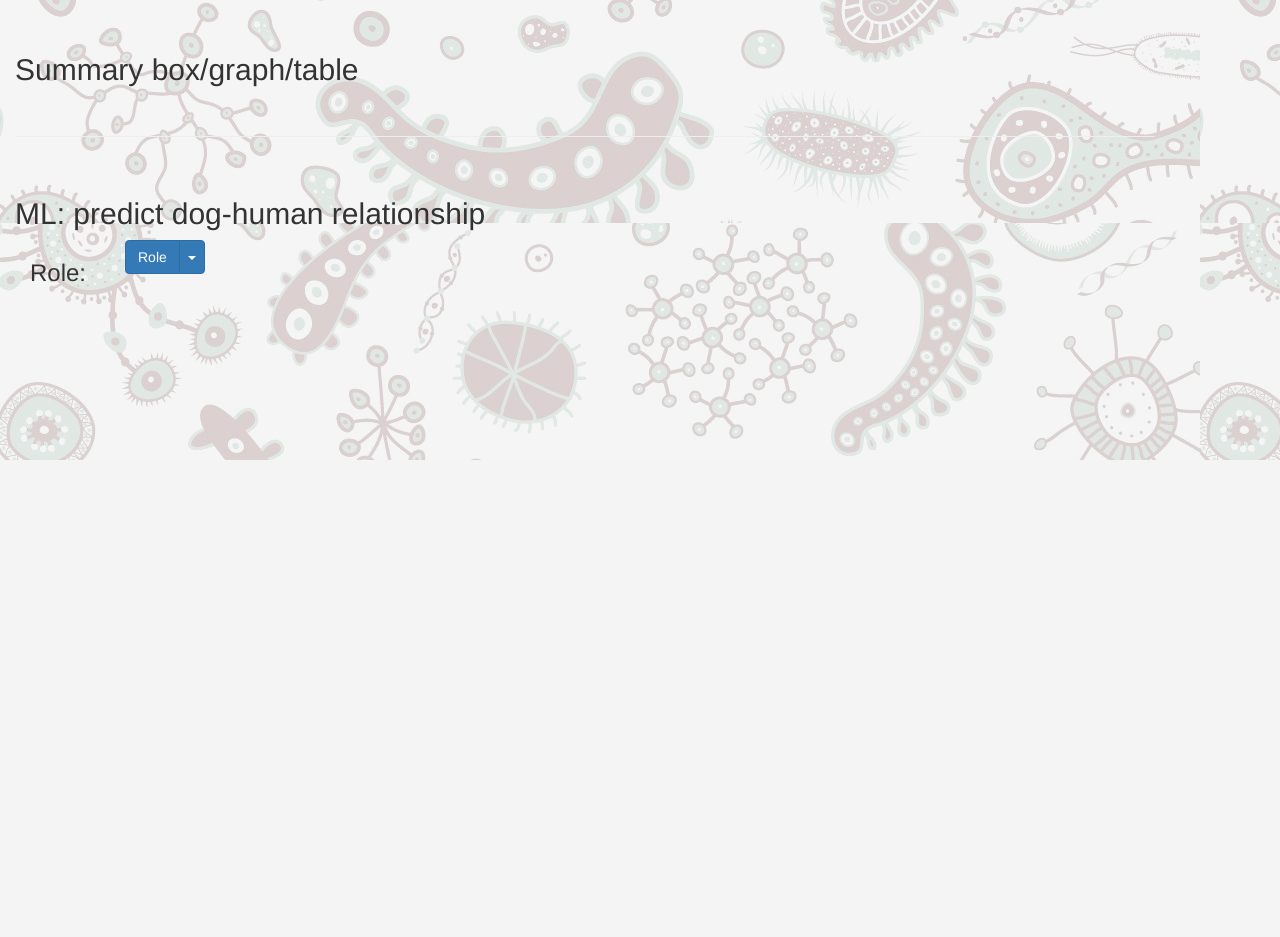
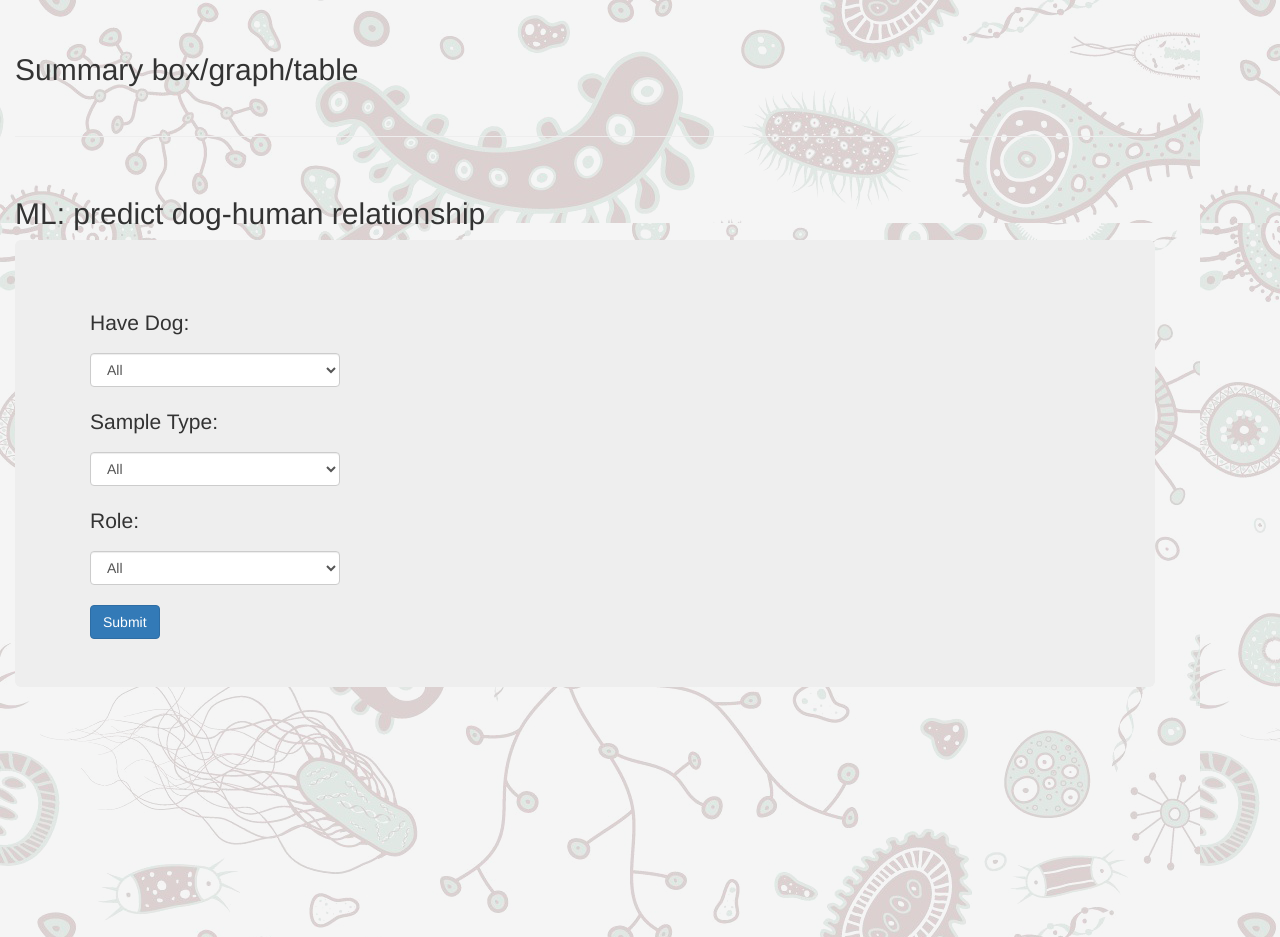
Before and after one commit to pGuillergan/Group-Project-3, a Flask app: page / in a window 1280 px wide. Shown: the part 704-1641 px from the top of the page. Before the commit the page ends 1164 px from the top, so only its background shows below. Run offline with Flask 2, Linux system fonts and the light colour scheme; some libraries are stand-ins or nearby versions.

Commit message:
some stuff

```diff
--- a/3 - Paul/static/css/styles.css
+++ b/3 - Paul/static/css/styles.css
@@ -6,3 +6,30 @@ body {
   background: #F5F5F5;
   background-image: url("../img/bac_back_copy.png");
 }
+
+.questionairre {
+    opacity: 100%;
+    margin-left: 0px;
+    margin-right: 0px;
+    padding: 0px 8px 0px 50px;
+    background-color: transparent;
+    /* border-radius: 50px */
+}
+
+.qtext {
+    color: black;
+    /*text-shadow: .5px .5px 15px black;*/
+}
+
+.question_margin {
+    padding: 20px 0px 0px 0px;
+    margin: 0px;
+}
+
+.row {
+    margin: 0px;
+}
+
+#human_role, #sample_type, #have_dog{
+ width:250px;
+}
--- /dev/null
+++ b/3 - Paul/static/js/app.js
@@ -0,0 +1,17 @@
+// --------------------------------------------------
+// | HTML FORM STUFF |
+// --------------------------------------------------
+$("#my_form").submit(function(e) {
+
+  e.preventDefault();
+
+  var have_dog = document.getElementById('have_dog').value;
+  var sample_type = document.getElementById('sample_type').value;
+  var human_role = document.getElementById('human_role').value;
+
+  console.log(have_dog);
+  console.log(sample_type);
+  console.log(human_role);
+
+
+});
--- a/3 - Paul/templates/index.html
+++ b/3 - Paul/templates/index.html
@@ -61,28 +61,82 @@
       <br>
 
       <h2> ML: predict dog-human relationship</h2>
-      <row>
-        <div class="col-md-1">
-          <h3>Role:</h3>
+      <div class="jumbotron">
+
+        <div class="container-fluid">
+
+          <form id="my_form">
+
+            <div class="row justify-content-md-center question_margin">
+              <div class="col-3">
+                <p>Have Dog:</p>
+              </div>
+            </div>
+            <div class="row justify-content-md-center">
+              <div class="col-3">
+                <select class="form-control" id="have_dog" name="have_dog">
+                  <option selected="true" value="all">All</option>
+                  <option class="unselected" value="only_non_dog_owners">Only non dog owners</option>
+                  <option class="unselected" value="only_dog_owners">Only dog owners</option>
+                </select>
+              </div>
+            </div>
+
+            <div class="row justify-content-md-center question_margin">
+              <div class="col-3">
+                <p>Sample Type:</p>
+              </div>
+            </div>
+            <div class="row justify-content-md-center">
+              <div class="col-3">
+                <select class="form-control" id="sample_type" name="sample_type">
+                  <option selected="true" value="all">All</option>
+                  <option class="unselected" value="skin">Skin</option>
+                  <option class="unselected" value="saliva">Saliva</option>
+                  <option class="unselected" value="stool">Stool</option>
+                </select>
+              </div>
+            </div>
+
+            <div class="row justify-content-md-center question_margin">
+              <div class="col-3">
+                <p>Role:</p>
+              </div>
+            </div>
+            <div class="row justify-content-md-center">
+              <div class="col-3">
+                <select id="human_role" name = "human_role" class="form-control" required>
+                  <option selected="true" value="all">All</option>
+                  <option value="Partner">Partner</option>
+                  <option value="Offspring">Offspring</option>
+                </select>
+              </div>
+            </div>
+
+            <!-- <div class="row justify-content-md-center question_margin">
+              <div class="col-3">
+                <p>Sex:</p>
+              </div>
+            </div>
+            <div class="row justify-content-md-center">
+              <div class="col-3">
+                <select class="form-control" id="id_sex">
+                  <option selected="true" disabled="disabled" value="sex_all">All</option>
+                  <option class="unselected" value="same-sex couple">Male</option>
+                  <option value="different sex couple">Female</option>
+                  <option value="sex_not_provided">Not provided</option>
+                </select>
+              </div>
+            </div> -->
+
+            <br>
+
+            <div class="row justify-content-md-center">
+              <input class="btn btn-primary my-2" id="btn2" type="submit" value="Submit">
+            </div>
+          </form>
         </div>
-
-        <div class="col-md-11">
-          <div class = "btn-group">
-            <button type = "button" class = "btn btn-primary">Role</button>
-            <button type = "button" class = "btn btn-primary dropdown-toggle" data-toggle = "dropdown">
-              <span class = "caret"></span>
-              <span class = "sr-only">Toggle Dropdown</span>
-            </button>
-            <ul class = "dropdown-menu" role = "menu">
-              <li><a href = "#">Masters</a></li>
-              <li><a href = "#">Bachelors</a></li>
-            </ul>
-          </div>
-        </div>
-
-      </row>
-
-
+      </div>
 
 
       <br>
```
